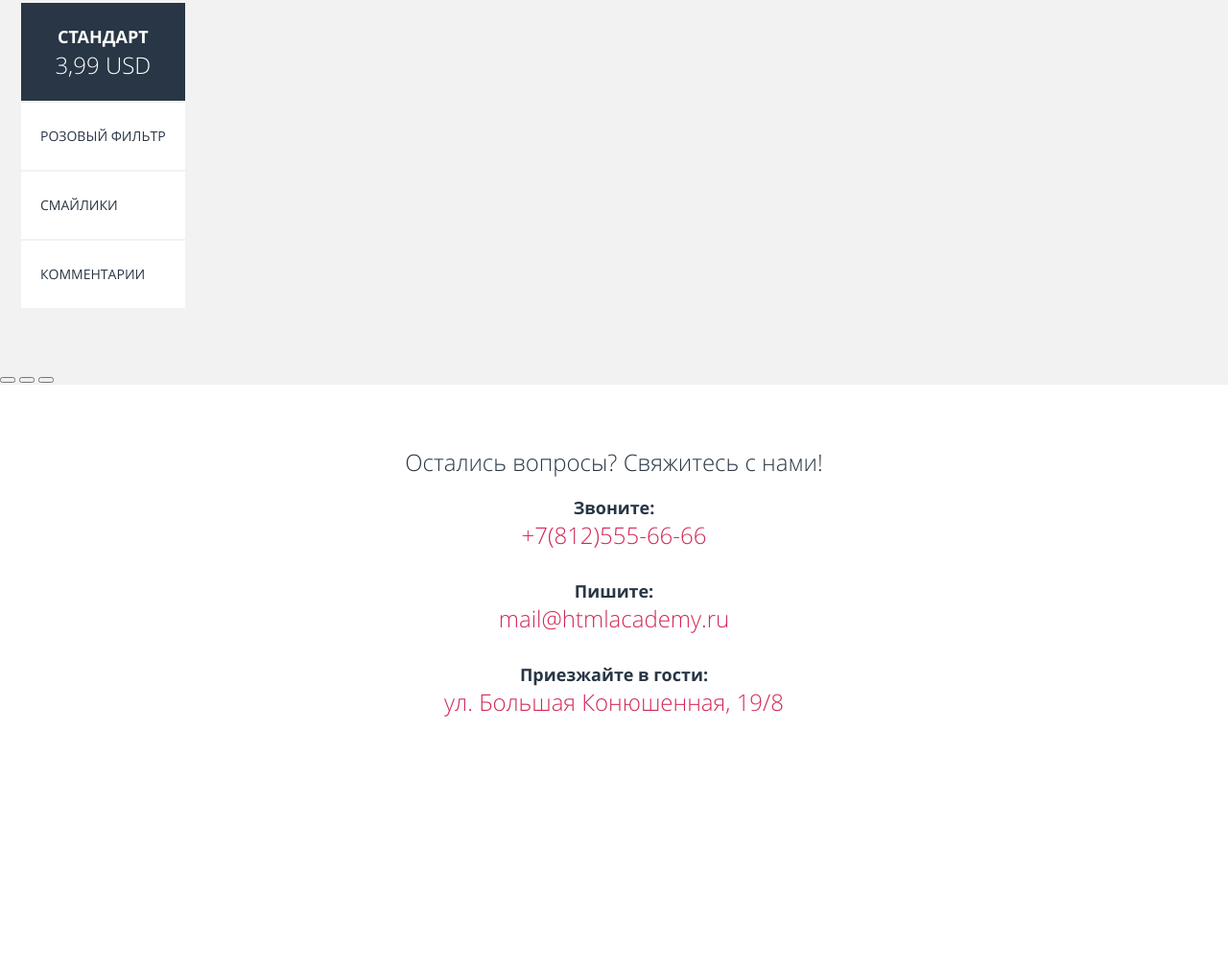
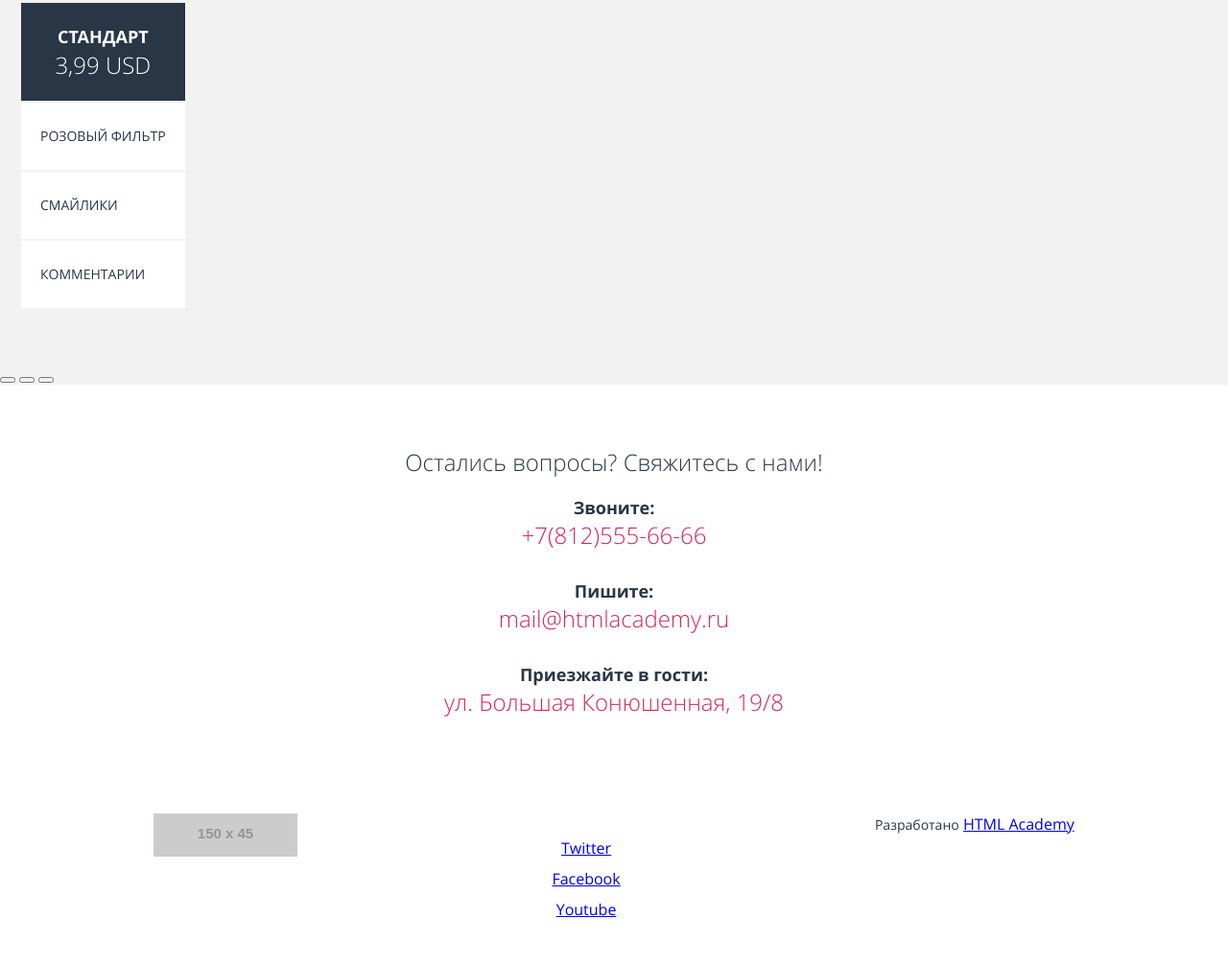
Before and after one commit to emilyms/670027-pink-18, a website: page source/index.html in a window 1280 px wide. Shown: the part 2161-3168 px from the top of the page at 96% size. Before the commit the page ends 2969 px from the top, so only its background shows below. Drawn offline with nearby package versions, Linux system fonts and the light colour scheme; files that its build step writes are made by us from their sources; placeholder pictures from the web are drawn by us.

Commit message:
Адаптивная сетка футера на главной

```diff
--- a/source/index.html
+++ b/source/index.html
@@ -184,5 +184,34 @@
       </section>
     </main>
 
+    <footer class="page-footer page-footer--index">
+      <div class="page-footer__wrapper">
+        <div class="page-footer__logo logo-bottom">
+          <a class="logo-bottom__link" href="index.html">
+            <img src="https://via.placeholder.com/150x45" width="150" height="45" alt="">
+          </a>
+        </div>
+        <div class="page-footer__social social">
+          <ul class="social__list">
+            <li class="social__item">
+              <a class="social__link social__link--twitter" href="#">Twitter</a>
+            </li>
+            <li class="social__item">
+              <a class="social__link social__link--facebook" href="#">Facebook</a>
+            </li>
+            <li class="social__item">
+              <a class="social__link social__link--youtube" href="#">Youtube</a>
+            </li>
+          </ul>
+        </div>
+        <div class="page-footer__copyright copyright">
+          <b class="copyright__text">Разработано</b>
+          <a class="copyright__link" href="https://htmlacademy.ru/">
+            HTML Academy
+          </a>
+        </div>
+      </div>
+    </footer>
+
   </body>
 </html>
--- a/source/sass/blocks/page-footer.scss
+++ b/source/sass/blocks/page-footer.scss
@@ -13,7 +13,14 @@
   margin: 0 auto;
 }
 
+.page-footer--index {
+  display: none;
+}
+
 @media (min-width: $tablet-width) {
+  .page-footer--index {
+    display: block;
+  }
   .page-footer__wrapper {
     flex-direction: row;
     justify-content: space-between;
```
